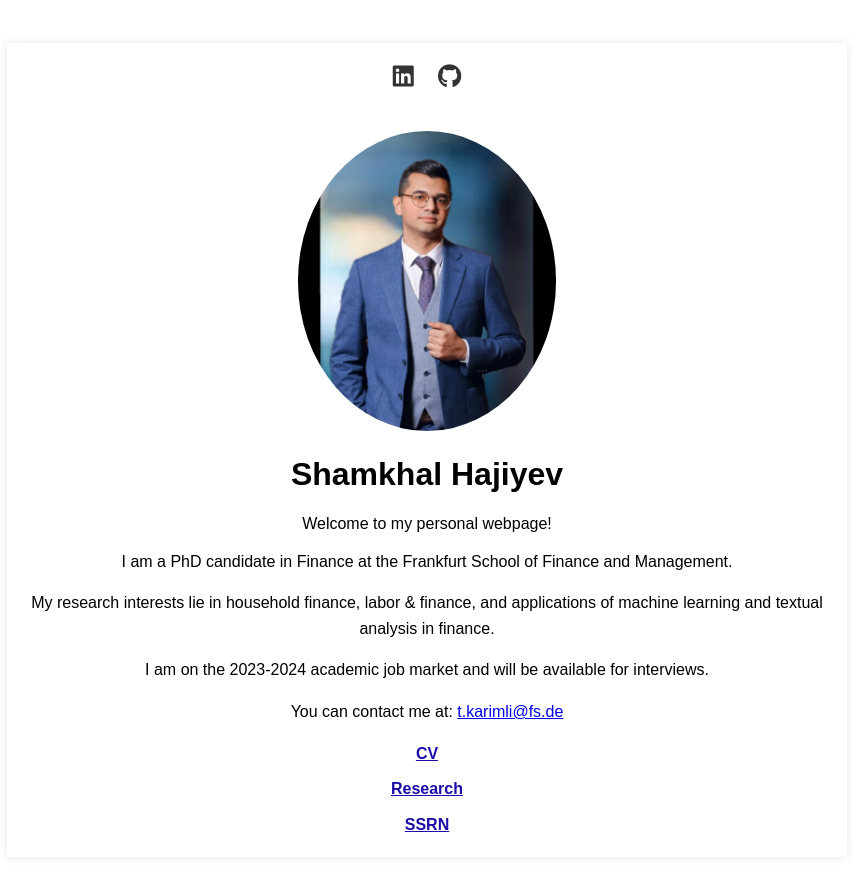
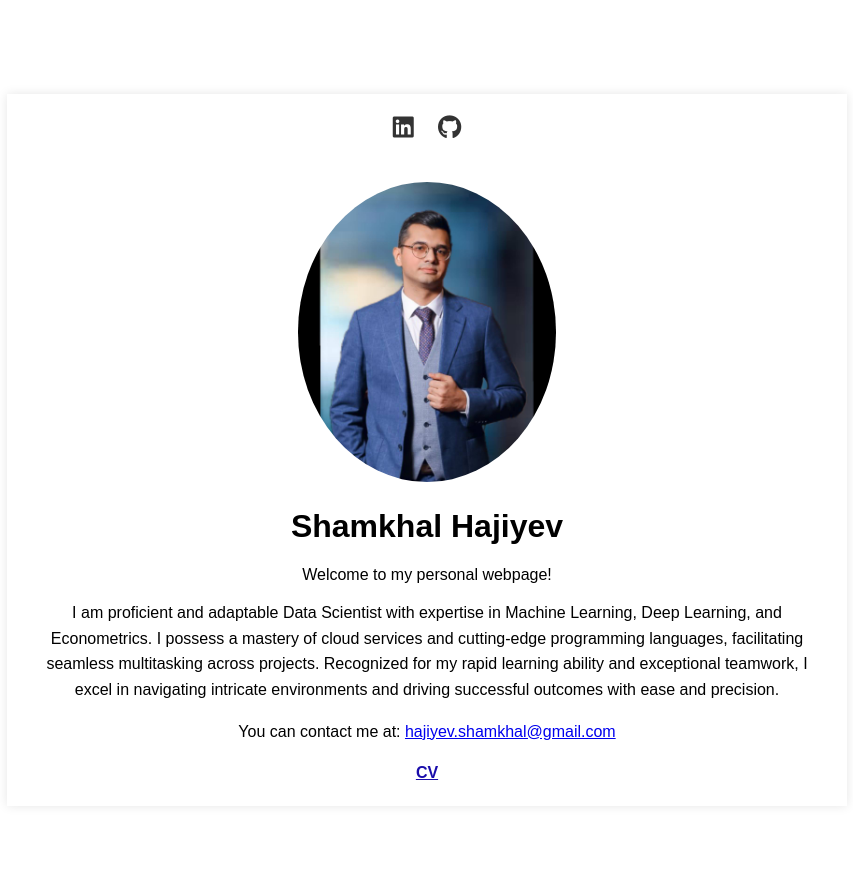
Before and after one commit to ShamkhalHajiyev/shamkhalhajiyev.github.io, a Jekyll site: the page built from README.md, in a window 1280 px wide. Shown: the top 871 px of the page, without its empty margins (213-1066 px from the left). Built offline with Jekyll 4.4.1, drawn with Linux system fonts in a browser that asks for light colours; nearby versions of some CDN libraries; our own code applies the rules of GitHub Pages for plain Markdown files.

Commit message:
Update default.html

```diff
--- a/_layouts/default.html
+++ b/_layouts/default.html
@@ -11,10 +11,10 @@
     <div class="container">
         <header>
             <div class="social-links">
-                <a href="https://www.linkedin.com/in/yourusername" target="_blank" title="LinkedIn">
+                <a href="https://www.linkedin.com/in/shamkhalhajiyev/" target="_blank" title="LinkedIn">
                     <i class="fab fa-linkedin"></i>
                 </a>
-                <a href="https://github.com/yourusername" target="_blank" title="GitHub">
+                <a href="https://github.com/ShamkhalHajiyev" target="_blank" title="GitHub">
                     <i class="fab fa-github"></i>
                 </a>
                 <!-- Add other social links here -->
@@ -25,15 +25,14 @@
         </header>
     <main>
         <section class="bio">
-            <p>I am a PhD candidate in Finance at the Frankfurt School of Finance and Management.</p>
-            <p>My research interests lie in household finance, labor & finance, and applications of machine learning and textual analysis in finance.</p>
-            <p>I am on the 2023-2024 academic job market and will be available for interviews.</p>
-            <p>You can contact me at: <a href="mailto:t.karimli@fs.de">t.karimli@fs.de</a></p>
+            <p>I am proficient and adaptable Data Scientist with expertise in Machine Learning, Deep Learning, and Econometrics.
+                I possess a mastery of cloud services and cutting-edge programming languages, facilitating seamless multitasking across projects.
+                Recognized for my rapid learning ability and exceptional teamwork,
+                I excel in navigating intricate environments and driving successful outcomes with ease and precision.</p>
+            <p>You can contact me at: <a href="mailto:hajiyev.shamkhal@gmail.com">hajiyev.shamkhal@gmail.com</a></p>
         </section>
         <section class="links">
             <a href="#">CV</a>
-            <a href="#">Research</a>
-            <a href="#">SSRN</a>
         </section>
     </main>
 </body>
```
